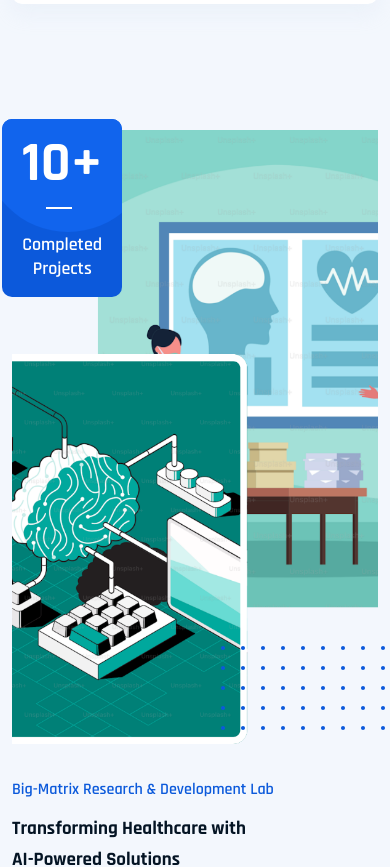
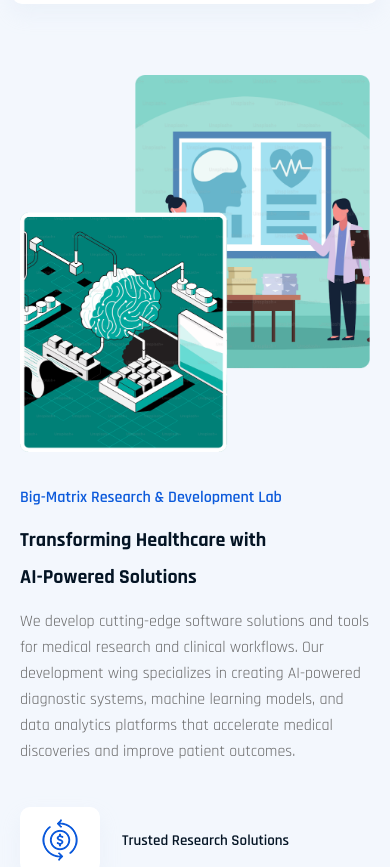
Before and after one commit to BigMatrixLab/Big-Matrix-Solutions, a React (Vite) app: page / in a window 390 px wide. Shown: the part 2258-3125 px from the top of the page. Built offline with nearby package versions, Linux system fonts and the light colour scheme.

Commit message:
feat: Add responsive styles for About section to improve layout and accessibility

```diff
--- a/src/components/AboutArea.jsx
+++ b/src/components/AboutArea.jsx
@@ -6,7 +6,7 @@ const AboutArea = () => {
         <div className="about-area style-two">
             <div className="container">
                 <div className="row align-items-center">
-                    <div className="col-lg-6">
+                    <div className="col-lg-6 col-md-12 col-sm-12">
                         <div className="about-left">
                             <div className="about-thumb">
                                 <img src="/assets/images/home-2/about-thumb.png" alt="" />
@@ -23,7 +23,7 @@ const AboutArea = () => {
                             </div>
                         </div>
                     </div>
-                    <div className="col-lg-6">
+                    <div className="col-lg-6 col-md-12 col-sm-12">
                         <div className="about-right">
                             <div className="section-title left style-two">
                                 <h4>Big-Matrix Research & Development Lab</h4>
@@ -32,7 +32,7 @@ const AboutArea = () => {
                                 <p style={{ textAlign: 'justify' }}>We develop cutting-edge software solutions and tools for medical research and clinical workflows. Our development wing specializes in creating AI-powered diagnostic systems, machine learning models, and data analytics platforms that accelerate medical discoveries and improve patient outcomes.</p>
                             </div>
                             <div className="row">
-                                <div className="col-lg-6 col-md-6">
+                                <div className="col-lg-6 col-md-6 col-sm-12">
                                     <div className="single-about-icon-box">
                                         <div className="about-icon">
                                             <img src="/assets/images/home-2/about-icon1.png" alt="" />
@@ -42,7 +42,7 @@ const AboutArea = () => {
                                         </div>
                                     </div>
                                 </div>
-                                <div className="col-lg-6 col-md-6">
+                                <div className="col-lg-6 col-md-6 col-sm-12">
                                     <div className="single-about-icon-box">
                                         <div className="about-icon">
                                             <img src="/assets/images/home-2/about-icon2.png" alt="" />
@@ -52,7 +52,7 @@ const AboutArea = () => {
                                         </div>
                                     </div>
                                 </div>
-                                <div className="col-lg-6 col-md-6">
+                                <div className="col-lg-6 col-md-6 col-sm-12">
                                     <div className="single-about-icon-box">
                                         <div className="about-icon">
                                             <img src="/assets/images/home-2/about-icon3.png" alt="" />
@@ -62,7 +62,7 @@ const AboutArea = () => {
                                         </div>
                                     </div>
                                 </div>
-                                <div className="col-lg-6 col-md-6">
+                                <div className="col-lg-6 col-md-6 col-sm-12">
                                     <div className="single-about-icon-box">
                                         <div className="about-icon">
                                             <img src="/assets/images/home-2/about-icon4.png" alt="" />
--- a/src/index.css
+++ b/src/index.css
@@ -499,6 +499,148 @@ body.loaded .loader-wrapper {
   }
 }
 
+/* ============================================
+   ABOUT SECTION RESPONSIVE STYLES
+   ============================================ */
+
+/* Fix about area overflow and responsive issues */
+.style-two.about-area {
+  overflow-x: hidden;
+}
+
+.style-two.about-area .container {
+  overflow-x: hidden;
+}
+
+.style-two .about-left {
+  position: relative;
+  overflow: visible;
+}
+
+.style-two .about-thumb {
+  max-width: 100%;
+  overflow: hidden;
+}
+
+.style-two .about-thumb img {
+  width: 100%;
+  max-width: 100%;
+  height: auto !important;
+}
+
+@media (max-width: 991px) {
+  .style-two.about-area {
+    padding: 3rem 0 3rem !important;
+    margin-top: 0 !important;
+  }
+
+  .style-two .about-left {
+    margin-bottom: 3rem;
+    padding: 0 1rem;
+  }
+
+  .style-two .about-thumb img {
+    width: 100%;
+    height: auto !important;
+    max-width: 500px;
+    display: block;
+    margin: 0 auto;
+  }
+
+  .style-two .about-shape {
+    display: none !important;
+  }
+
+  .style-two .about-conter-box {
+    display: none !important;
+  }
+
+  .style-two .about-right {
+    padding: 0 1rem;
+  }
+
+  .style-two .about-shape-two {
+    display: none !important;
+  }
+
+  .style-two .single-about-icon-box {
+    margin-bottom: 1.5rem;
+  }
+
+  .style-two.about-area .section-title h1 {
+    font-size: clamp(1.5rem, 4vw, 2rem) !important;
+    line-height: 1.3 !important;
+  }
+
+  .style-two.about-area .section-title h4 {
+    font-size: clamp(1rem, 3vw, 1.25rem) !important;
+  }
+
+  .style-two.about-area .section-title p {
+    text-align: left !important;
+  }
+}
+
+@media (max-width: 767px) {
+  .style-two .about-thumb img {
+    max-width: 400px;
+  }
+
+  .style-two .about-conter-box {
+    padding: 12px 30px !important;
+  }
+
+  .style-two .about-counter-title span,
+  .style-two .about-counter-title h4 {
+    font-size: 40px !important;
+  }
+
+  .style-two .about-counter-title p {
+    font-size: 14px !important;
+  }
+
+  .style-two .about-left {
+    padding: 0 0.5rem;
+  }
+
+  .style-two .about-right {
+    padding: 0 0.5rem;
+  }
+
+  .style-two.about-area .section-title h1 {
+    font-size: 1.5rem !important;
+  }
+}
+
+@media (max-width: 575px) {
+  .style-two .about-thumb img {
+    max-width: 100%;
+  }
+
+  .style-two .about-conter-box {
+    padding: 10px 25px !important;
+  }
+
+  .style-two .about-counter-title span,
+  .style-two .about-counter-title h4 {
+    font-size: 32px !important;
+    padding: 0 0 10px 0 !important;
+  }
+
+  .style-two .about-counter-title p {
+    font-size: 13px !important;
+  }
+
+  .style-two.about-area .section-title h1 {
+    font-size: 1.25rem !important;
+  }
+
+  .style-two .about-icon-box-content h4 {
+    font-size: 15px !important;
+    line-height: 1.4 !important;
+  }
+}
+
 /* Contact Info Responsive Layout */
 .contact-info-wrapper {
   width: 100%;
```
